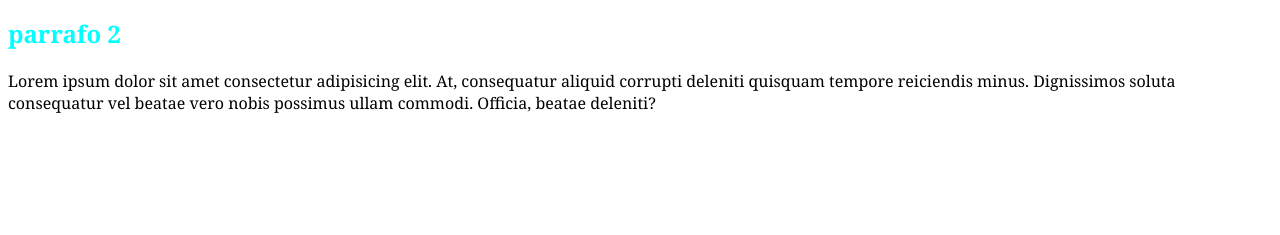
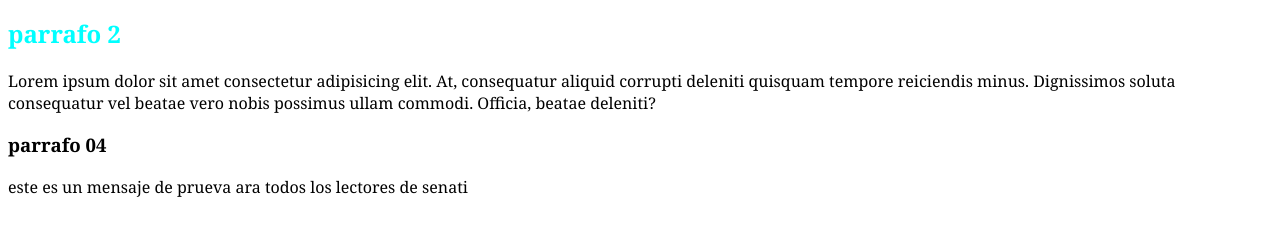
Before and after one commit to edinson123-dot/PaginaPrueba, a plain HTML site: page index.html in a window 1280 px wide. Shown: the part 133-368 px from the top of the page. Drawn offline with Linux system fonts and the light colour scheme.

Commit message:
Update index.html

```diff
--- a/index.html
+++ b/index.html
@@ -14,5 +14,8 @@
     <h2>parrafo 2</h2>
      Lorem ipsum dolor sit amet consectetur adipisicing elit. At, consequatur aliquid corrupti deleniti quisquam tempore reiciendis minus.
      Dignissimos soluta consequatur vel beatae vero nobis possimus ullam commodi. Officia, beatae deleniti?
+
+    <h3>parrafo 04</h3>
+    <p>este es un mensaje de prueva ara todos los lectores de senati</p>
 </body>
 </html>
```
